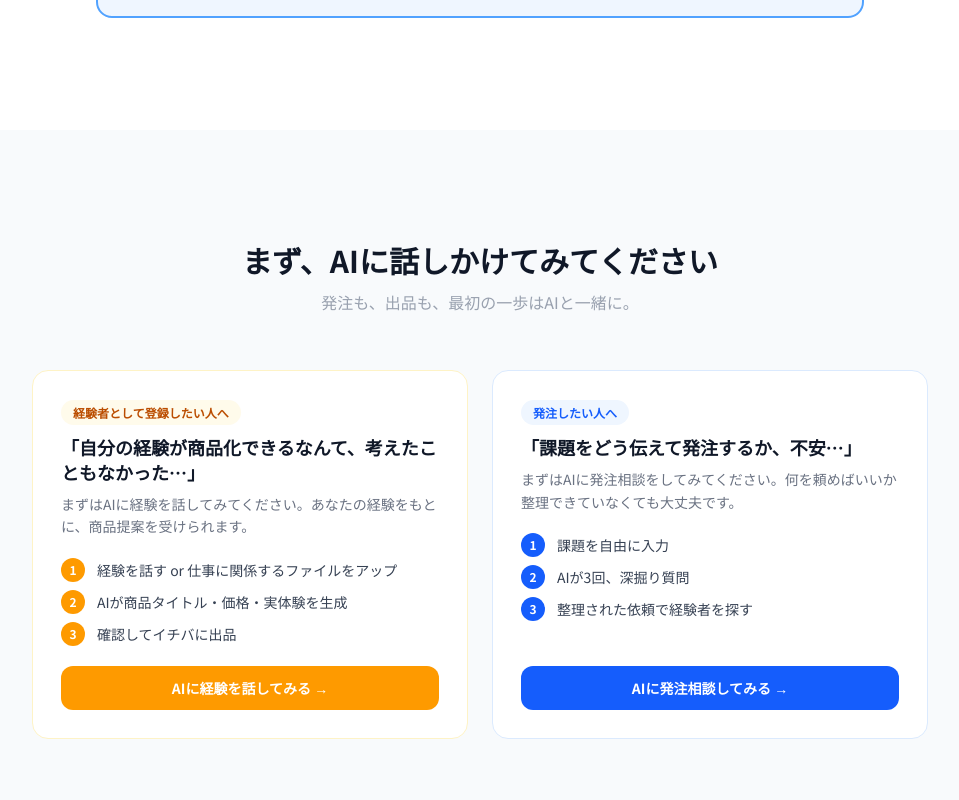
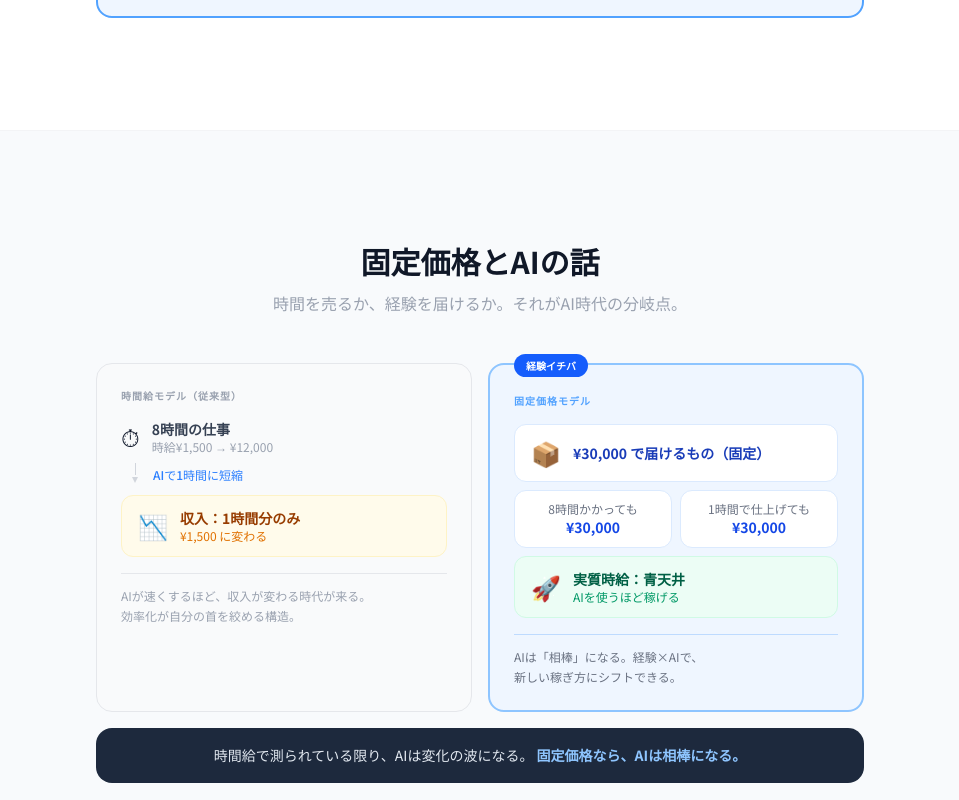
Before and after one commit to westville1030-tech11/skill-tana, a Next.js app: page / in a window 1280 px wide. Shown: the part 1680-2480 px from the top of the page, without its empty margins (160-1119 px from the left). Built offline with nearby package versions, Linux system fonts and the light colour scheme; no server answers.

Commit message:
Add fixed price vs hourly rate comparison section

```diff
--- a/app/page.tsx
+++ b/app/page.tsx
@@ -98,6 +98,15 @@ export default function Home() {
               <ConceptDiagram />
             </div>
           </div>
+        </div>
+      </section>
+
+      {/* 固定価格の考え方 */}
+      <section className="py-28 px-4 bg-slate-50 border-t border-gray-100">
+        <div className="max-w-3xl mx-auto">
+          <h2 className="text-3xl font-bold text-center text-gray-900 mb-3">固定価格とAIの話</h2>
+          <p className="text-center text-gray-400 mb-12">時間を売るか、経験を届けるか。それがAI時代の分岐点。</p>
+          <FixedPriceDiagram />
         </div>
       </section>
 
@@ -396,6 +405,94 @@ function HeroGraphic() {
   );
 }
 
+/* ---- 固定価格 vs 時間給 比較 ---- */
+function FixedPriceDiagram() {
+  return (
+    <div className="space-y-4">
+      <div className="grid md:grid-cols-2 gap-4">
+
+        {/* 時間給モデル */}
+        <div className="rounded-2xl border border-gray-200 bg-gray-50 p-6 flex flex-col gap-4">
+          <p className="text-[10px] font-bold text-gray-400 tracking-widest">時間給モデル（従来型）</p>
+          <div className="space-y-2">
+            <div className="flex items-center gap-3">
+              <span className="text-2xl">⏱</span>
+              <div>
+                <p className="text-sm font-bold text-gray-700">8時間の仕事</p>
+                <p className="text-xs text-gray-400">時給¥1,500 → ¥12,000</p>
+              </div>
+            </div>
+            <div className="flex items-center gap-2 pl-1">
+              <div className="w-5 flex flex-col items-center gap-0.5">
+                <div className="w-px h-3 bg-gray-300" />
+                <svg className="w-2.5 h-2.5 text-gray-300" fill="currentColor" viewBox="0 0 10 10"><path d="M2 0 L5 6 L8 0 Z" /></svg>
+              </div>
+              <span className="text-xs text-blue-500 font-medium">AIで1時間に短縮</span>
+            </div>
+            <div className="flex items-center gap-3 bg-amber-50 border border-amber-100 rounded-xl px-4 py-3">
+              <span className="text-2xl">📉</span>
+              <div>
+                <p className="text-sm font-bold text-amber-800">収入：1時間分のみ</p>
+                <p className="text-xs text-amber-600">¥1,500 に変わる</p>
+              </div>
+            </div>
+          </div>
+          <p className="text-xs text-gray-400 leading-relaxed border-t border-gray-200 pt-3">
+            AIが速くするほど、収入が変わる時代が来る。<br />
+            効率化が自分の首を絞める構造。
+          </p>
+        </div>
+
+        {/* 固定価格モデル */}
+        <div className="rounded-2xl border-2 border-blue-300 bg-blue-50 p-6 flex flex-col gap-4 relative">
+          <div className="absolute -top-3.5 left-6">
+            <span className="bg-blue-600 text-white text-[10px] font-bold px-3 py-1 rounded-full">経験イチバ</span>
+          </div>
+          <p className="text-[10px] font-bold text-blue-400 tracking-widest mt-1">固定価格モデル</p>
+          <div className="space-y-2">
+            <div className="flex items-center gap-3 bg-white border border-blue-100 rounded-xl px-4 py-3">
+              <span className="text-2xl">📦</span>
+              <div>
+                <p className="text-sm font-bold text-blue-800">¥30,000 で届けるもの（固定）</p>
+              </div>
+            </div>
+            <div className="grid grid-cols-2 gap-2">
+              <div className="bg-white border border-blue-100 rounded-xl px-3 py-2.5 text-center">
+                <p className="text-xs text-gray-500">8時間かかっても</p>
+                <p className="text-sm font-black text-blue-700">¥30,000</p>
+              </div>
+              <div className="bg-white border border-blue-100 rounded-xl px-3 py-2.5 text-center">
+                <p className="text-xs text-gray-500">1時間で仕上げても</p>
+                <p className="text-sm font-black text-blue-700">¥30,000</p>
+              </div>
+            </div>
+            <div className="flex items-center gap-3 bg-emerald-50 border border-emerald-100 rounded-xl px-4 py-3">
+              <span className="text-2xl">🚀</span>
+              <div>
+                <p className="text-sm font-bold text-emerald-800">実質時給：青天井</p>
+                <p className="text-xs text-emerald-600">AIを使うほど稼げる</p>
+              </div>
+            </div>
+          </div>
+          <p className="text-xs text-gray-500 leading-relaxed border-t border-blue-200 pt-3">
+            AIは「相棒」になる。経験×AIで、<br />
+            新しい稼ぎ方にシフトできる。
+          </p>
+        </div>
+
+      </div>
+
+      {/* 一言まとめ */}
+      <div className="rounded-2xl bg-slate-800 px-6 py-4 text-center">
+        <p className="text-sm text-slate-200 leading-relaxed">
+          時間給で測られている限り、AIは変化の波になる。
+          <span className="text-blue-300 font-bold"> 固定価格なら、AIは相棒になる。</span>
+        </p>
+      </div>
+    </div>
+  );
+}
+
 /* ---- 3行比較図（横フロー） ---- */
 function ConceptDiagram() {
   return (
```
